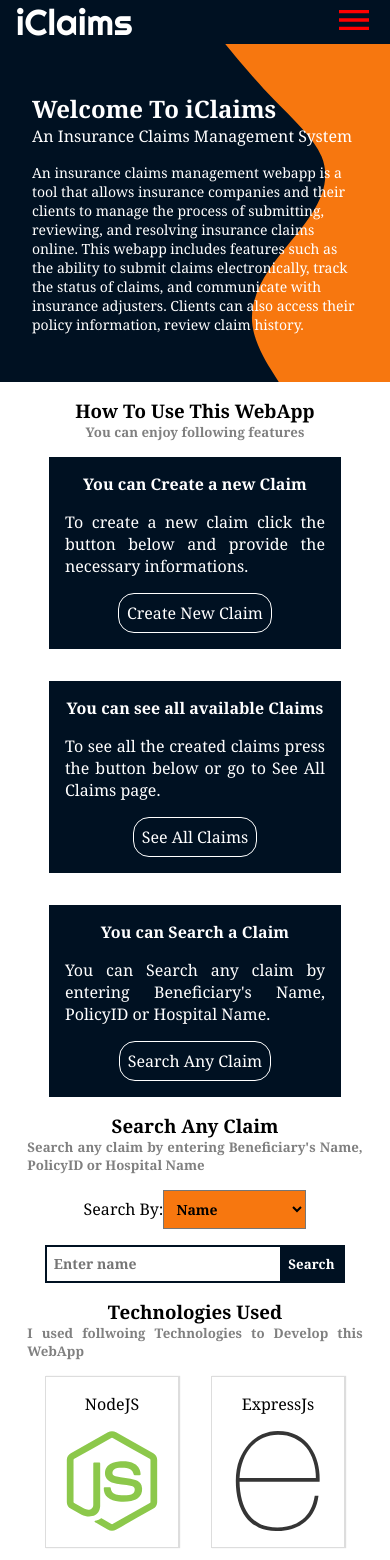
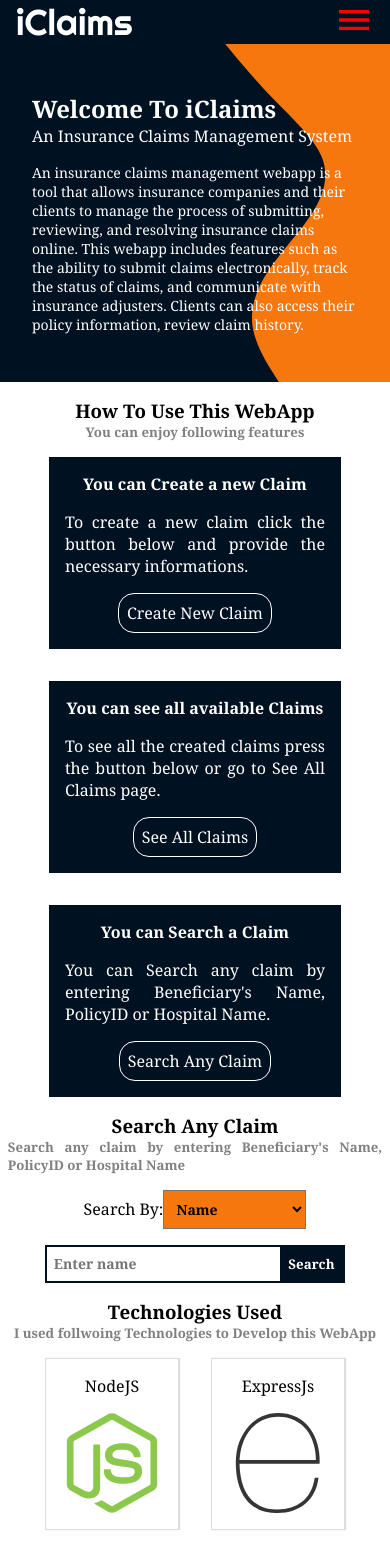
Before and after one commit to shaarifg/iclaims, a React (Create React App) app in the folder client/: page / in a window 390 px wide. Shown: the top 1560 px of the page. Built offline with nearby package versions, Linux system fonts and the light colour scheme.

Commit message:
added media query to section_container

```diff
--- a/client/src/index.css
+++ b/client/src/index.css
@@ -40,10 +40,20 @@ p{
   margin: 1rem auto;
   display: block;
 }
+
+@media screen and (max-width:430px) {
+  .section_container{
+    max-width: var(--width-sm);
+  }
+
+}
 ::selection{
   color: #001122;
   background-color: #F7770F;
 }
+
+
+
 /* 663--tab width for hamburger
 
 001122
```
